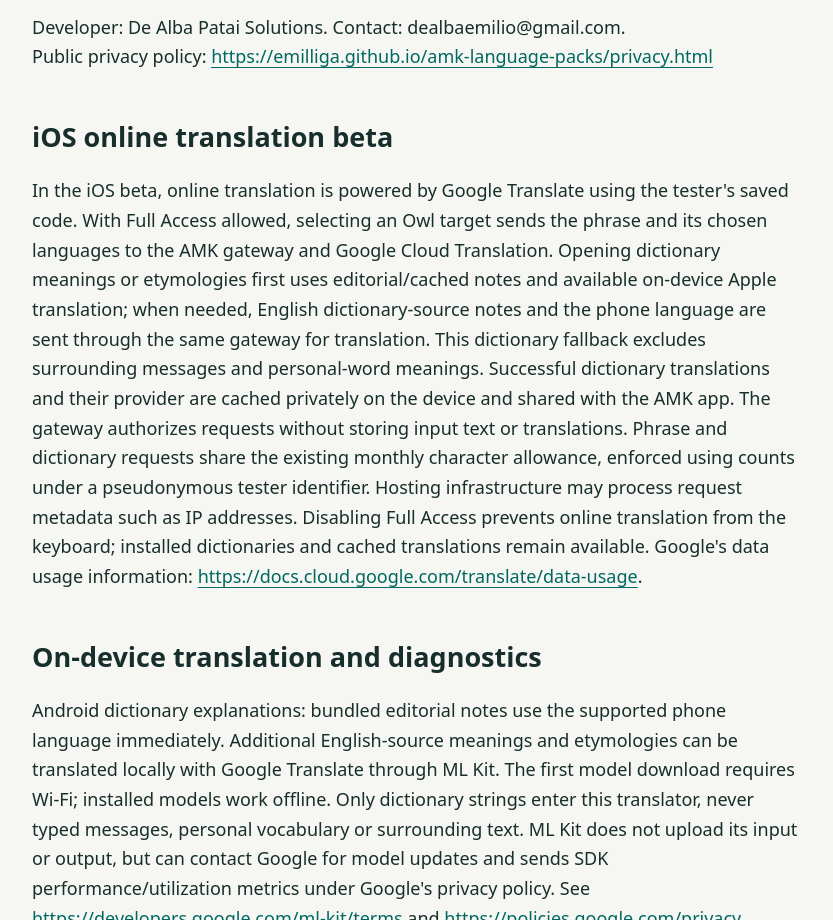
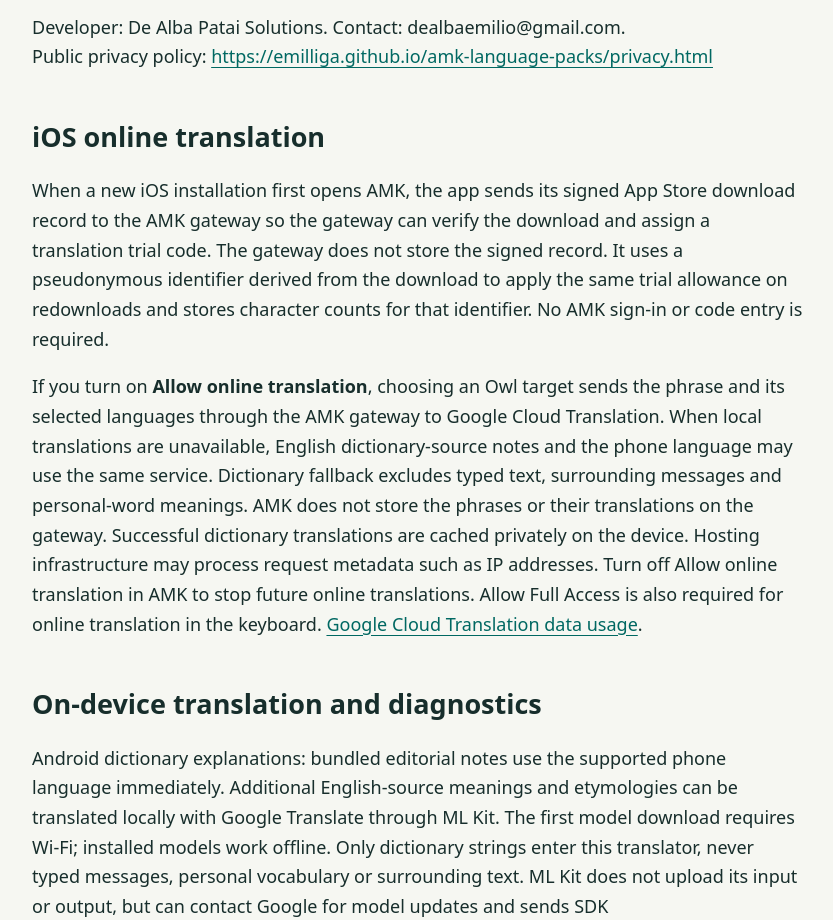
Before and after one commit to emilliga/amk-language-packs, a plain HTML site: page privacy.html in a window 1280 px wide. Shown: the part 1640-2560 px from the top of the page, without its empty margins (132-965 px from the left). Drawn offline with Linux system fonts and the light colour scheme.

Commit message:
Disclose automatic AMK iOS translation trials

```diff
--- a/privacy.html
+++ b/privacy.html
@@ -31,8 +31,9 @@
 <p>On iOS, favorite words are saved only when you tap the star. Allow Full Access lets the keyboard and containing AMK app share favorites through private on-device App Group storage. Tap the filled star to remove a favorite. AMK does not upload your favorites collection. Dictionary-source notes displayed in favorites may be translated as described below.</p>
 <p>You can remove dictionaries in language settings, delete personal words in Your own languages and words, and delete reports in Translation feedback. Clearing app data or uninstalling removes app-private data. Separately exported files remain at their chosen destination and must be deleted there. Platform distribution and system services follow Google&#x27;s, Apple&#x27;s and the device provider&#x27;s policies.</p>
 <p>Developer: De Alba Patai Solutions. Contact: dealbaemilio@gmail.com.<br>Public privacy policy: <a href="https://emilliga.github.io/amk-language-packs/privacy.html">https://emilliga.github.io/amk-language-packs/privacy.html</a></p>
-<h2>iOS online translation beta</h2>
-<p>In the iOS beta, online translation is powered by Google Translate using the tester&#x27;s saved code. With Full Access allowed, selecting an Owl target sends the phrase and its chosen languages to the AMK gateway and Google Cloud Translation. Opening dictionary meanings or etymologies first uses editorial/cached notes and available on-device Apple translation; when needed, English dictionary-source notes and the phone language are sent through the same gateway for translation. This dictionary fallback excludes surrounding messages and personal-word meanings. Successful dictionary translations and their provider are cached privately on the device and shared with the AMK app. The gateway authorizes requests without storing input text or translations. Phrase and dictionary requests share the existing monthly character allowance, enforced using counts under a pseudonymous tester identifier. Hosting infrastructure may process request metadata such as IP addresses. Disabling Full Access prevents online translation from the keyboard; installed dictionaries and cached translations remain available. Google&#x27;s data usage information: <a href="https://docs.cloud.google.com/translate/data-usage">https://docs.cloud.google.com/translate/data-usage</a>.</p>
+<h2>iOS online translation</h2>
+<p>When a new iOS installation first opens AMK, the app sends its signed App Store download record to the AMK gateway so the gateway can verify the download and assign a translation trial code. The gateway does not store the signed record. It uses a pseudonymous identifier derived from the download to apply the same trial allowance on redownloads and stores character counts for that identifier. No AMK sign-in or code entry is required.</p>
+<p>If you turn on <strong>Allow online translation</strong>, choosing an Owl target sends the phrase and its selected languages through the AMK gateway to Google Cloud Translation. When local translations are unavailable, English dictionary-source notes and the phone language may use the same service. Dictionary fallback excludes typed text, surrounding messages and personal-word meanings. AMK does not store the phrases or their translations on the gateway. Successful dictionary translations are cached privately on the device. Hosting infrastructure may process request metadata such as IP addresses. Turn off Allow online translation in AMK to stop future online translations. Allow Full Access is also required for online translation in the keyboard. <a href="https://docs.cloud.google.com/translate/data-usage">Google Cloud Translation data usage</a>.</p>
 <h2>On-device translation and diagnostics</h2>
 <p>Android dictionary explanations: bundled editorial notes use the supported phone language immediately. Additional English-source meanings and etymologies can be translated locally with Google Translate through ML Kit. The first model download requires Wi-Fi; installed models work offline. Only dictionary strings enter this translator, never typed messages, personal vocabulary or surrounding text. ML Kit does not upload its input or output, but can contact Google for model updates and sends SDK performance/utilization metrics under Google&#x27;s privacy policy. See <a href="https://developers.google.com/ml-kit/terms">https://developers.google.com/ml-kit/terms</a> and <a href="https://policies.google.com/privacy">https://policies.google.com/privacy</a> .</p>
 <p>Automatic translations are powered by Google Translate. Google provides no warranties about translation accuracy, reliability, merchantability, fitness for a particular purpose or non-infringement. <a href="https://cloud.google.com/translate">https://cloud.google.com/translate</a></p>
```
